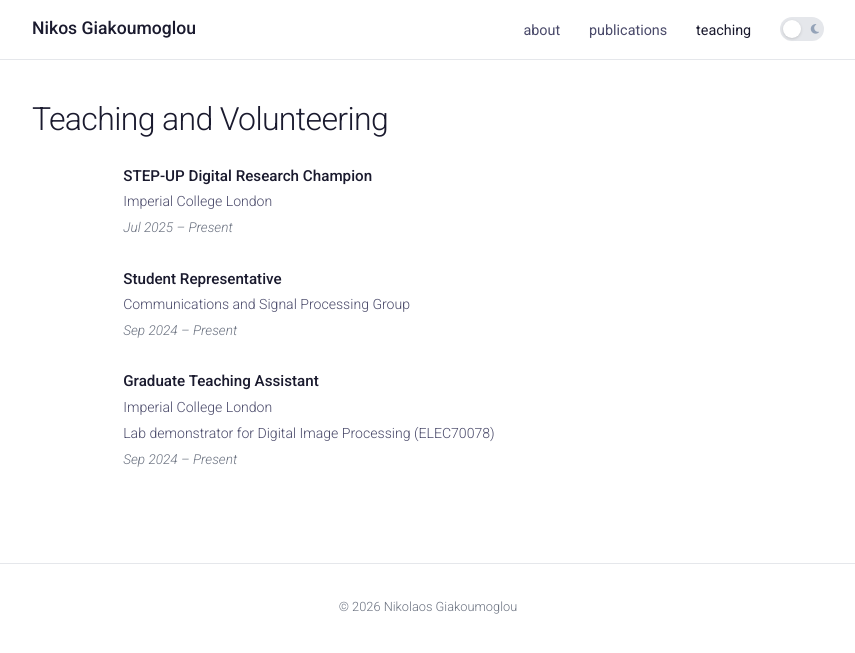
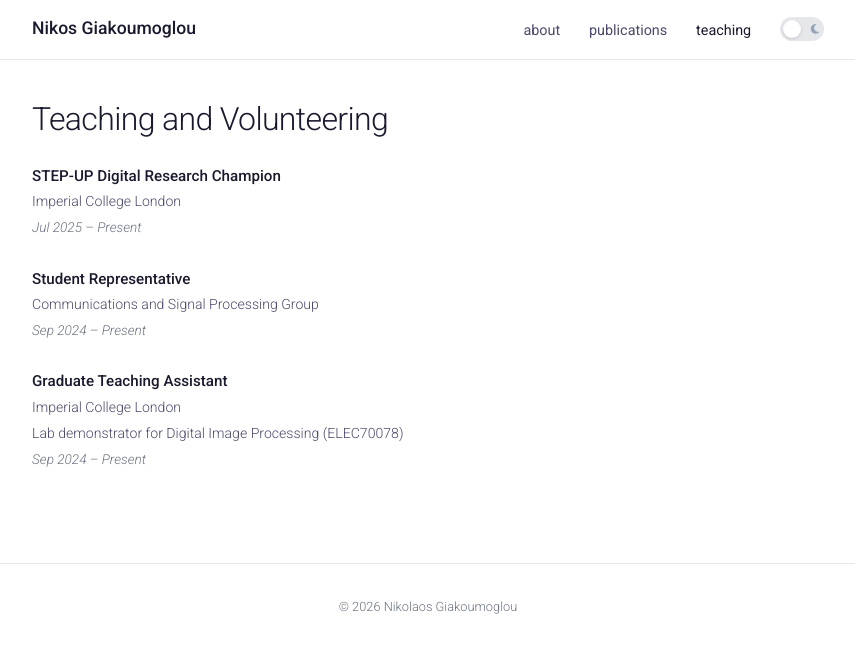
Before and after one commit to giakoumoglou/giakoumoglou.github.io, a Jekyll site: the page built from teaching.html, in a window 1280 px wide. Shown: the top 653 px of the page, without its empty margins (212-1067 px from the left). Built offline with Jekyll 4.4.1, drawn with Linux system fonts in a browser that asks for light colours; a style sheet for code colours, icons or effects is not loaded.

Commit message:
Update teaching.html

```diff
--- a/_includes/teaching.html
+++ b/_includes/teaching.html
@@ -2,29 +2,19 @@
 
 <li class="pub-item">
 
-    <div class="pub-badge-col"></div>
+    <div class="pub-content" style="grid-column: 1 / -1;">
 
-    <div class="pub-content">
-
-        <div class="pub-title">
-            {{ item.title }}
-        </div>
+        <div class="pub-title">{{ item.title }}</div>
 
         {%- if item.detail %}
-        <div class="pub-authors">
-            {{ item.detail }}
-        </div>
+        <div class="pub-authors">{{ item.detail }}</div>
         {%- endif %}
 
         {%- if item.description %}
-        <div class="pub-authors">
-            {{ item.description }}
-        </div>
+        <div class="pub-authors">{{ item.description }}</div>
         {%- endif %}
 
-        <div class="pub-venue-text">
-            {{ item.date }}
-        </div>
+        <div class="pub-venue-text">{{ item.date }}</div>
 
     </div>
 
```
